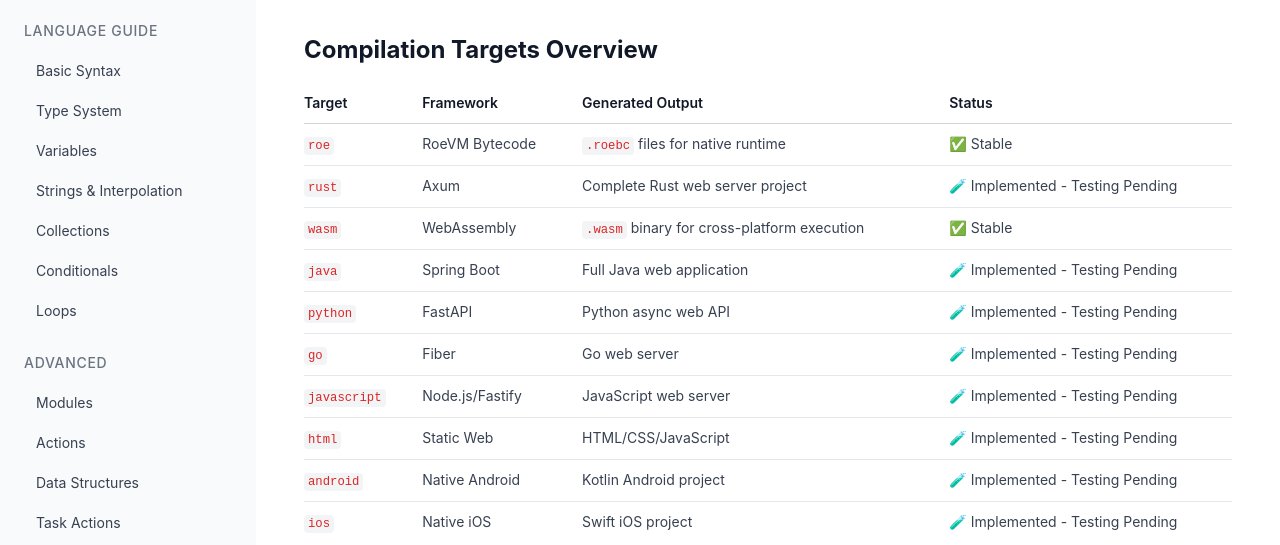
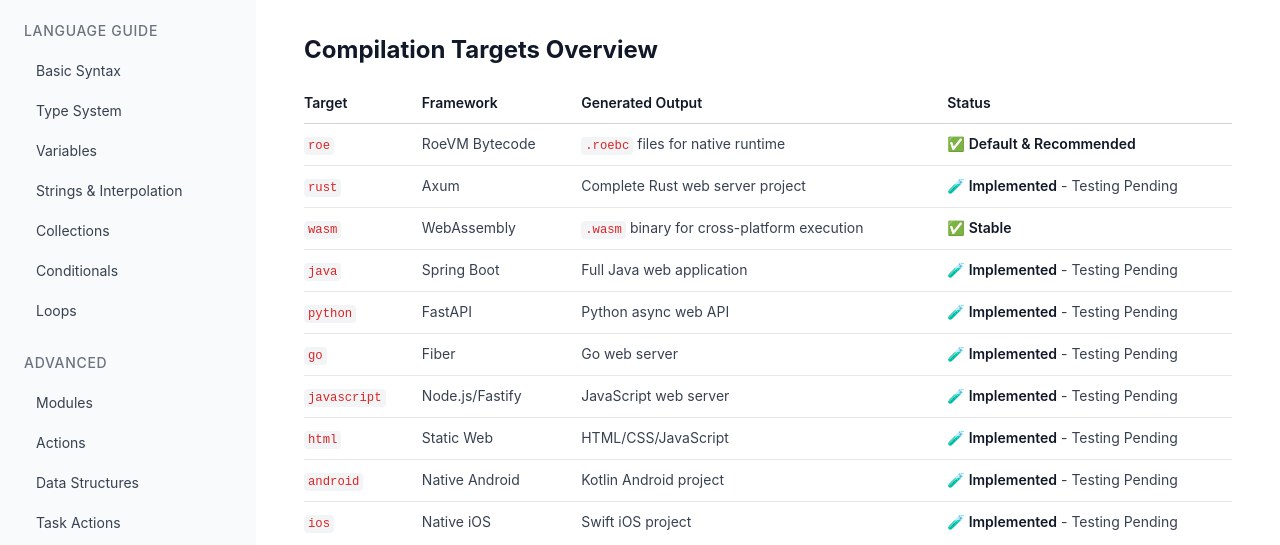
Before and after one commit to droe-lang/droe-lang.github.io, an Eleventy site: page src/guide/frameworks.md in a window 1280 px wide. Shown: the part 255-800 px from the top of the page. Built offline with nearby package versions, Linux system fonts and the light colour scheme; Eleventy itself is replaced by a stand-in of ours; files that its build step writes are made by us from their sources; files whose address does not match are found by name.

Commit message:
Minor updates

```diff
--- a/docs/guide/frameworks/index.html
+++ b/docs/guide/frameworks/index.html
@@ -177,61 +177,61 @@
 <td><code>roe</code></td>
 <td>RoeVM Bytecode</td>
 <td><code>.roebc</code> files for native runtime</td>
-<td>✅ Stable</td>
+<td>✅ <strong>Default &amp; Recommended</strong></td>
 </tr>
 <tr>
 <td><code>rust</code></td>
 <td>Axum</td>
 <td>Complete Rust web server project</td>
-<td>🧪 Implemented - Testing Pending</td>
+<td>🧪 <strong>Implemented</strong> - Testing Pending</td>
 </tr>
 <tr>
 <td><code>wasm</code></td>
 <td>WebAssembly</td>
 <td><code>.wasm</code> binary for cross-platform execution</td>
-<td>✅ Stable</td>
+<td>✅ <strong>Stable</strong></td>
 </tr>
 <tr>
 <td><code>java</code></td>
 <td>Spring Boot</td>
 <td>Full Java web application</td>
-<td>🧪 Implemented - Testing Pending</td>
+<td>🧪 <strong>Implemented</strong> - Testing Pending</td>
 </tr>
 <tr>
 <td><code>python</code></td>
 <td>FastAPI</td>
 <td>Python async web API</td>
-<td>🧪 Implemented - Testing Pending</td>
+<td>🧪 <strong>Implemented</strong> - Testing Pending</td>
 </tr>
 <tr>
 <td><code>go</code></td>
 <td>Fiber</td>
 <td>Go web server</td>
-<td>🧪 Implemented - Testing Pending</td>
+<td>🧪 <strong>Implemented</strong> - Testing Pending</td>
 </tr>
 <tr>
 <td><code>javascript</code></td>
 <td>Node.js/Fastify</td>
 <td>JavaScript web server</td>
-<td>🧪 Implemented - Testing Pending</td>
+<td>🧪 <strong>Implemented</strong> - Testing Pending</td>
 </tr>
 <tr>
 <td><code>html</code></td>
 <td>Static Web</td>
 <td>HTML/CSS/JavaScript</td>
-<td>🧪 Implemented - Testing Pending</td>
+<td>🧪 <strong>Implemented</strong> - Testing Pending</td>
 </tr>
 <tr>
 <td><code>android</code></td>
 <td>Native Android</td>
 <td>Kotlin Android project</td>
-<td>🧪 Implemented - Testing Pending</td>
+<td>🧪 <strong>Implemented</strong> - Testing Pending</td>
 </tr>
 <tr>
 <td><code>ios</code></td>
 <td>Native iOS</td>
 <td>Swift iOS project</td>
-<td>🧪 Implemented - Testing Pending</td>
+<td>🧪 <strong>Implemented</strong> - Testing Pending</td>
 </tr>
 </tbody>
 </table>
--- a/src/guide/frameworks.md
+++ b/src/guide/frameworks.md
@@ -20,16 +20,16 @@ Roelang provides framework adapters that automatically generate idiomatic code f
 
 | Target | Framework | Generated Output | Status |
 |--------|-----------|------------------|---------|
-| `roe` | RoeVM Bytecode | `.roebc` files for native runtime | ✅ Stable |
-| `rust` | Axum | Complete Rust web server project | 🧪 Implemented - Testing Pending |
-| `wasm` | WebAssembly | `.wasm` binary for cross-platform execution | ✅ Stable |
-| `java` | Spring Boot | Full Java web application | 🧪 Implemented - Testing Pending |
-| `python` | FastAPI | Python async web API | 🧪 Implemented - Testing Pending |
-| `go` | Fiber | Go web server | 🧪 Implemented - Testing Pending |
-| `javascript` | Node.js/Fastify | JavaScript web server | 🧪 Implemented - Testing Pending |
-| `html` | Static Web | HTML/CSS/JavaScript | 🧪 Implemented - Testing Pending |
-| `android` | Native Android | Kotlin Android project | 🧪 Implemented - Testing Pending |
-| `ios` | Native iOS | Swift iOS project | 🧪 Implemented - Testing Pending |
+| `roe` | RoeVM Bytecode | `.roebc` files for native runtime | ✅ **Default & Recommended** |
+| `rust` | Axum | Complete Rust web server project | 🧪 **Implemented** - Testing Pending |
+| `wasm` | WebAssembly | `.wasm` binary for cross-platform execution | ✅ **Stable** |
+| `java` | Spring Boot | Full Java web application | 🧪 **Implemented** - Testing Pending |
+| `python` | FastAPI | Python async web API | 🧪 **Implemented** - Testing Pending |
+| `go` | Fiber | Go web server | 🧪 **Implemented** - Testing Pending |
+| `javascript` | Node.js/Fastify | JavaScript web server | 🧪 **Implemented** - Testing Pending |
+| `html` | Static Web | HTML/CSS/JavaScript | 🧪 **Implemented** - Testing Pending |
+| `android` | Native Android | Kotlin Android project | 🧪 **Implemented** - Testing Pending |
+| `ios` | Native iOS | Swift iOS project | 🧪 **Implemented** - Testing Pending |
 
 ## Primary Target: RoeVM Bytecode
 
```
Also changed, not shown: docs/style.css.
